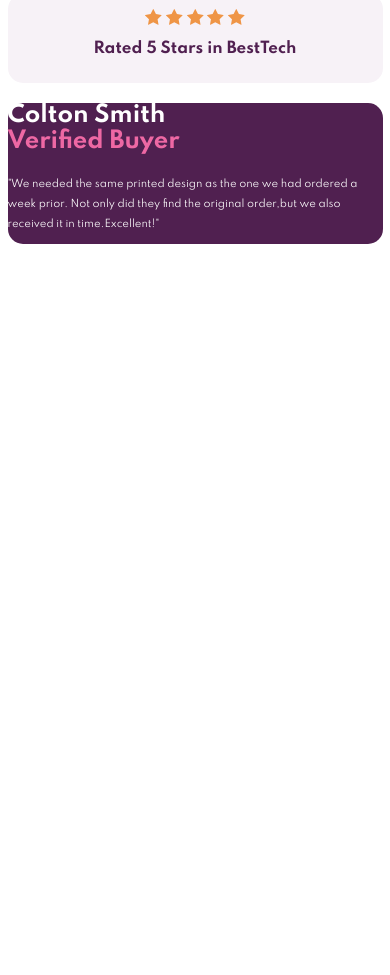
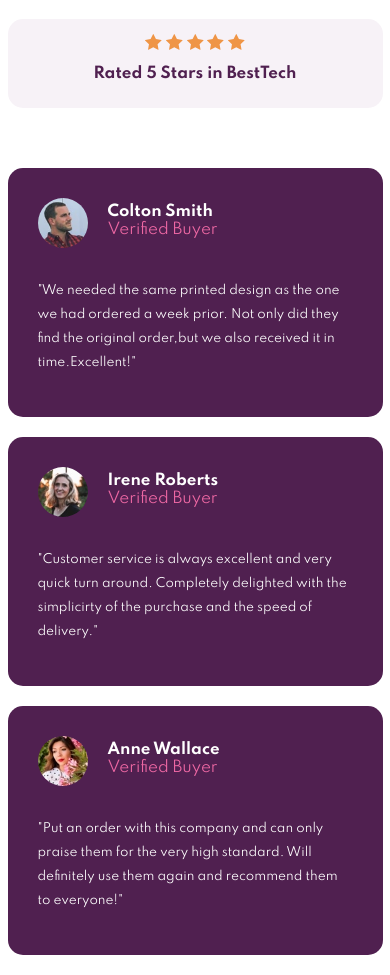
Before and after one commit to webstormcam/Social_proof_section, a plain HTML site: page index.html in a window 390 px wide. Shown: the part 540-1515 px from the top of the page. Before the commit the page ends 844 px from the top, so only its background shows below. Drawn offline with Linux system fonts and the light colour scheme.

Commit message:
Put together the mockup of the mobile page

```diff
--- a/index.html
+++ b/index.html
@@ -48,9 +48,28 @@
         <section id="part2">
             <div class="boxxy">
                 <div class="title">
+                    <img class="imgs" src="/imgs/image-colton.jpg" alt="">
                     <h2>Colton Smith<span class="buyer">Verified Buyer</span></h2>
                     <p>"We needed the same printed design as the one we had ordered a week prior. Not only did they find
                         the original order,but we also received it in time.Excellent!"</p>
+                </div>
+
+            </div>
+            <div class="boxxy">
+                <div class="title">
+                    <img class="imgs" src="/imgs/image-irene.jpg" alt="">
+                    <h2>Irene Roberts<span class="buyer">Verified Buyer</span></h2>
+                    <p>"Customer service is always excellent and very quick turn around. Completely delighted with the
+                        simplicirty of the purchase and the speed of delivery."</p>
+                </div>
+
+            </div>
+            <div class="boxxy">
+                <div class="title">
+                    <img class="imgs" src="/imgs/image-anne.jpg" alt="">
+                    <h2>Anne Wallace<span class="buyer">Verified Buyer</span></h2>
+                    <p>"Put an order with this company and can only praise them for the very high standard. Will
+                        definitely use them again and recommend them to everyone!"</p>
                 </div>
 
             </div>
--- a/style.css
+++ b/style.css
@@ -19,6 +19,10 @@ h1{
 
 h2{
     color: white;
+    font-size: 15px;
+    padding-top: 5px;
+
+
 }
 
 p{
@@ -35,6 +39,7 @@ margin-top: 40px;
 
 .words{
     line-height: 25px;
+    margin-bottom: 40px;
 }
 
 #part1{
@@ -57,13 +62,15 @@ flex-direction: column;
     color: hsl(300, 43%, 22%);
     font-weight: bold;
     padding-top: 10px;
+
 }
 
 #part2{
 display: flex;
 flex-direction: column;
-    width: 375px;
-    text-align: center;
+width: 375px;
+text-align: center;
+margin-top: 40px;
 
 }
 
@@ -71,15 +78,27 @@ flex-direction: column;
     background-color:hsl(300, 43%, 22%) ;
     text-align: left;
     border-radius: 15px;
+    padding: 30px;
+    margin-bottom: 20px;
 }
 
 .boxxy p{
     color: white;
-    font-size: 10px;
-    line-height: 20px;
+    font-size: 12px;
+    line-height: 24px;
+    clear:both;
+    margin-top: 40px;
 }
 
 .buyer{
     display: block;
     color:hsl(333, 80%, 67%) ;
+    font-weight: 100;
 }
+
+.imgs{
+    border-radius: 40px;
+    width:50px;
+    float: left;
+    margin-right: 20px;
+}
```
